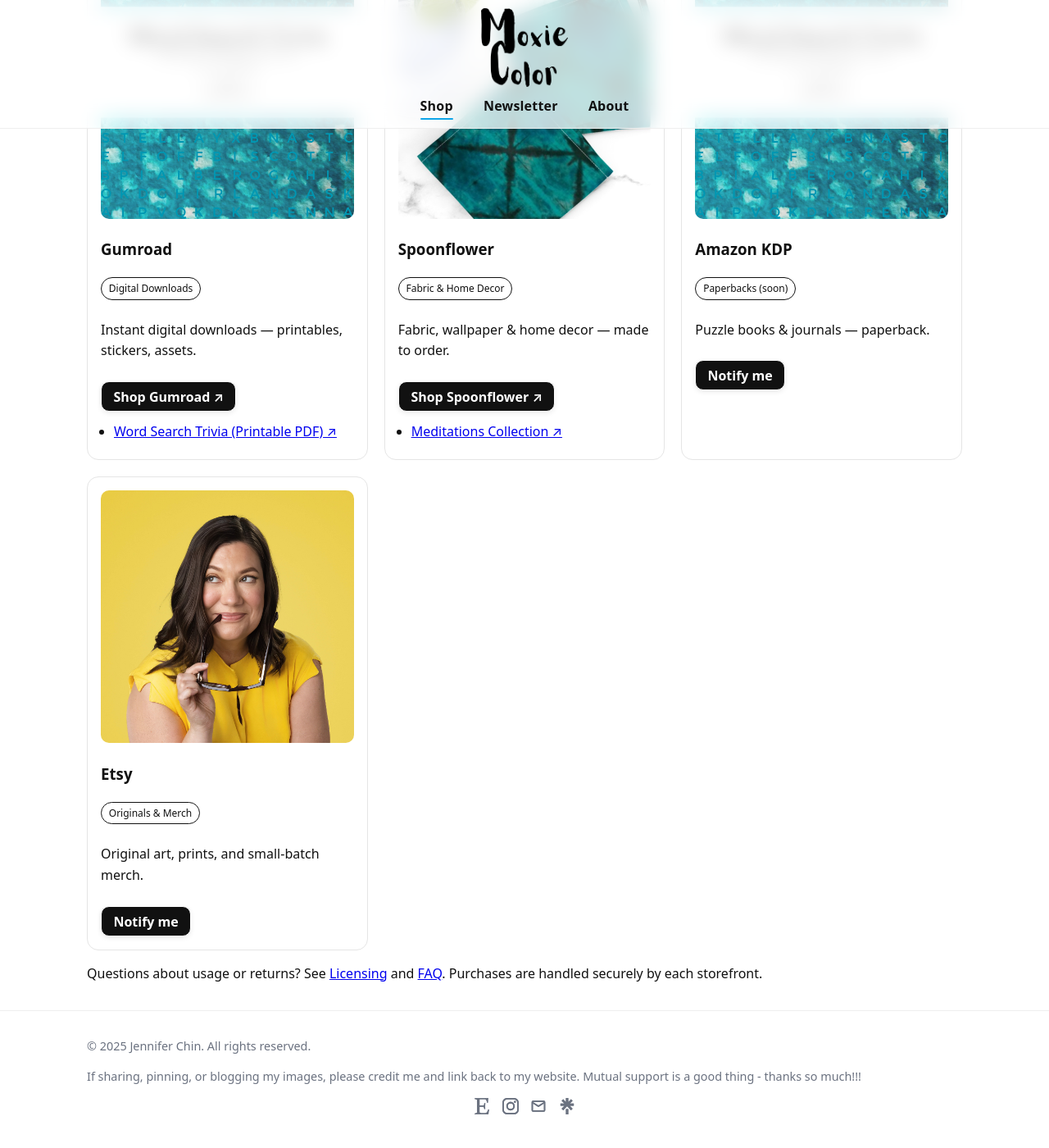
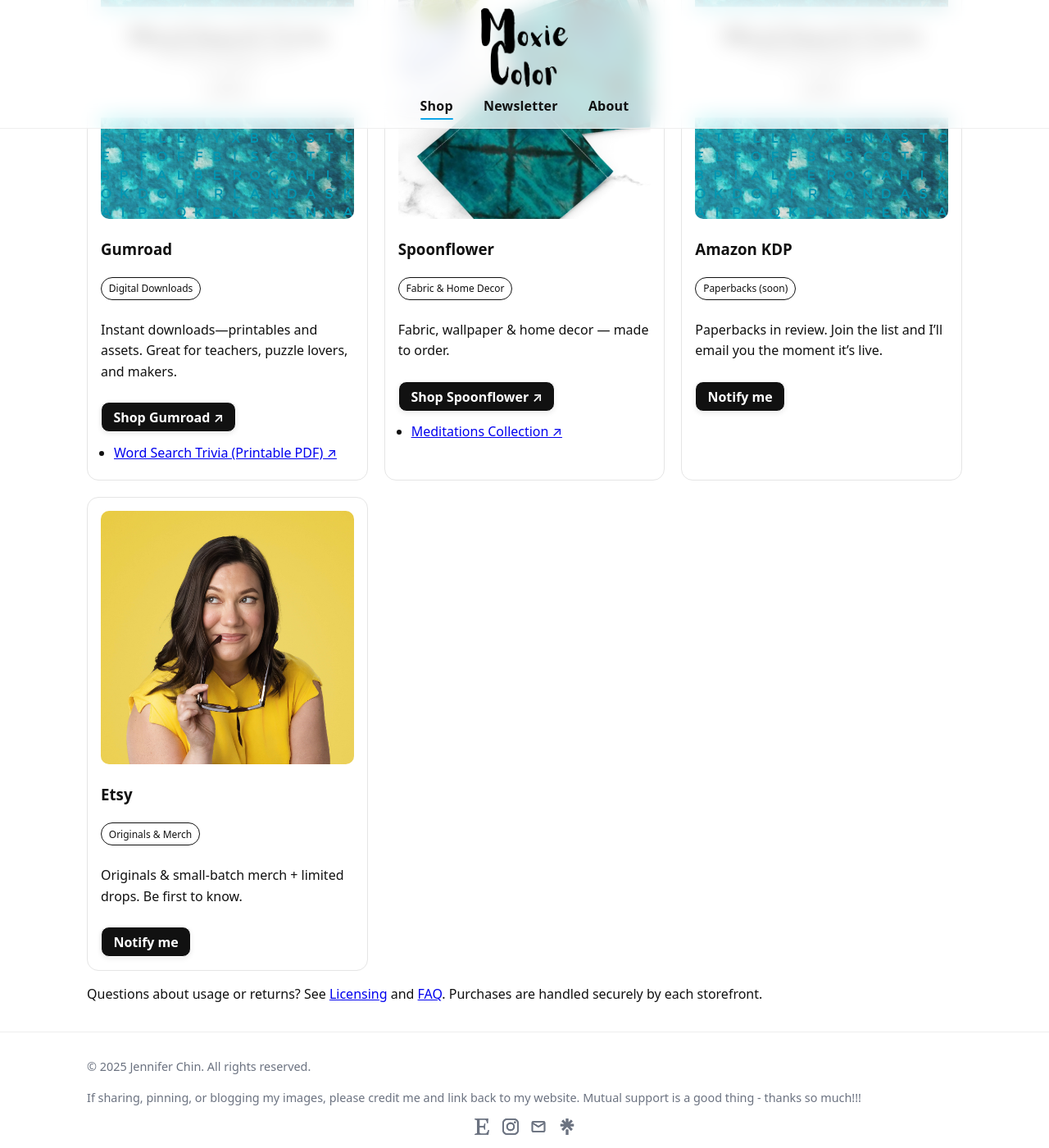
Before and after one commit to MoxieColor/moxiecolor, a Jekyll site: the page built from pages/shop.md, in a window 1280 px wide and 1400 px high, scrolled down 274 px. Shown: the whole window at 82% size. Built offline with Jekyll 4.4.1, drawn with Linux system fonts in a browser that asks for light colours; before the commit the page ends 1649 px from its top, so only the background shows below that.

Commit message:
Update storefronts.yml

```diff
--- a/_data/storefronts.yml
+++ b/_data/storefronts.yml
@@ -1,6 +1,6 @@
 - name: Gumroad
   badge: Digital Downloads
-  blurb: "Instant digital downloads — printables, stickers, assets."
+  blurb: "Instant downloads—printables and assets. Great for teachers, puzzle lovers, and makers."
   url: "moxiecolor.gumroad.com"
   image: "/assets/images/stores/Word Search Trivia Square.png"
   featured:
@@ -20,14 +20,14 @@
 
 - name: Amazon KDP
   badge: Paperbacks (soon)
-  blurb: "Puzzle books & journals — paperback."
+  blurb: "Paperbacks in review. Join the list and I’ll email you the moment it’s live."
   status: waitlist
   waitlist_url: "/newsletter/"
   image: "/assets/images/stores/Word Search Trivia Square.png"
 
 - name: Etsy
   badge: Originals & Merch
-  blurb: "Original art, prints, and small-batch merch."
+  blurb: "Originals & small-batch merch + limited drops. Be first to know."
   status: waitlist
   waitlist_url: "/newsletter/"
   image: "/assets/images/stores/Etsy Parked Storefront.png"
```
